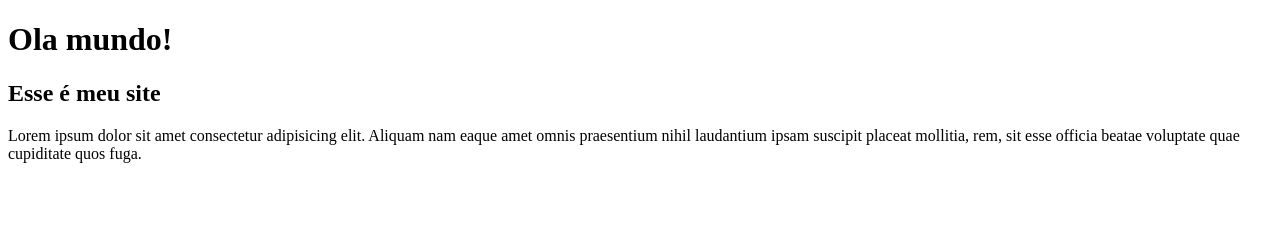
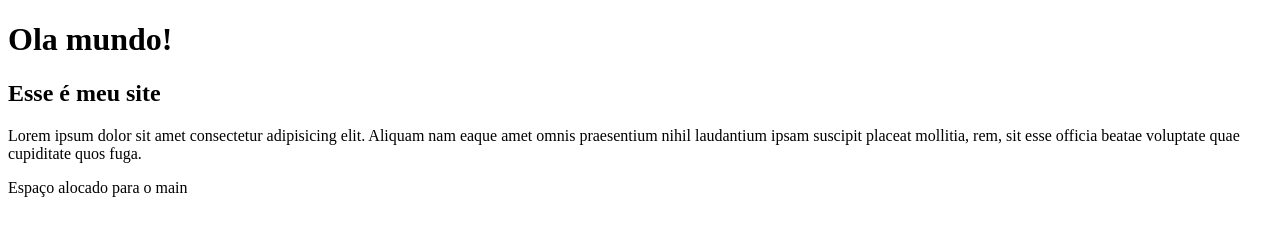
Before and after one commit to lucasmds93/lucasmds93.github.io, a plain HTML site: page index.html in a window 1280 px wide. Drawn offline with Linux system fonts and the light colour scheme.

Commit message:
Primeiro commit criando a tag Main

```diff
--- a/index.html
+++ b/index.html
@@ -10,7 +10,9 @@
     <h1>Ola mundo!</h1>
     <h2>Esse é meu site</h2>
     <p>Lorem ipsum dolor sit amet consectetur adipisicing elit. Aliquam nam eaque amet omnis praesentium nihil laudantium ipsam suscipit placeat mollitia, rem, sit esse officia beatae voluptate quae cupiditate quos fuga.</p>
-
+    <main>
+        Espaço alocado para o main
+    </main>
 
 </body>
 </html>
```
